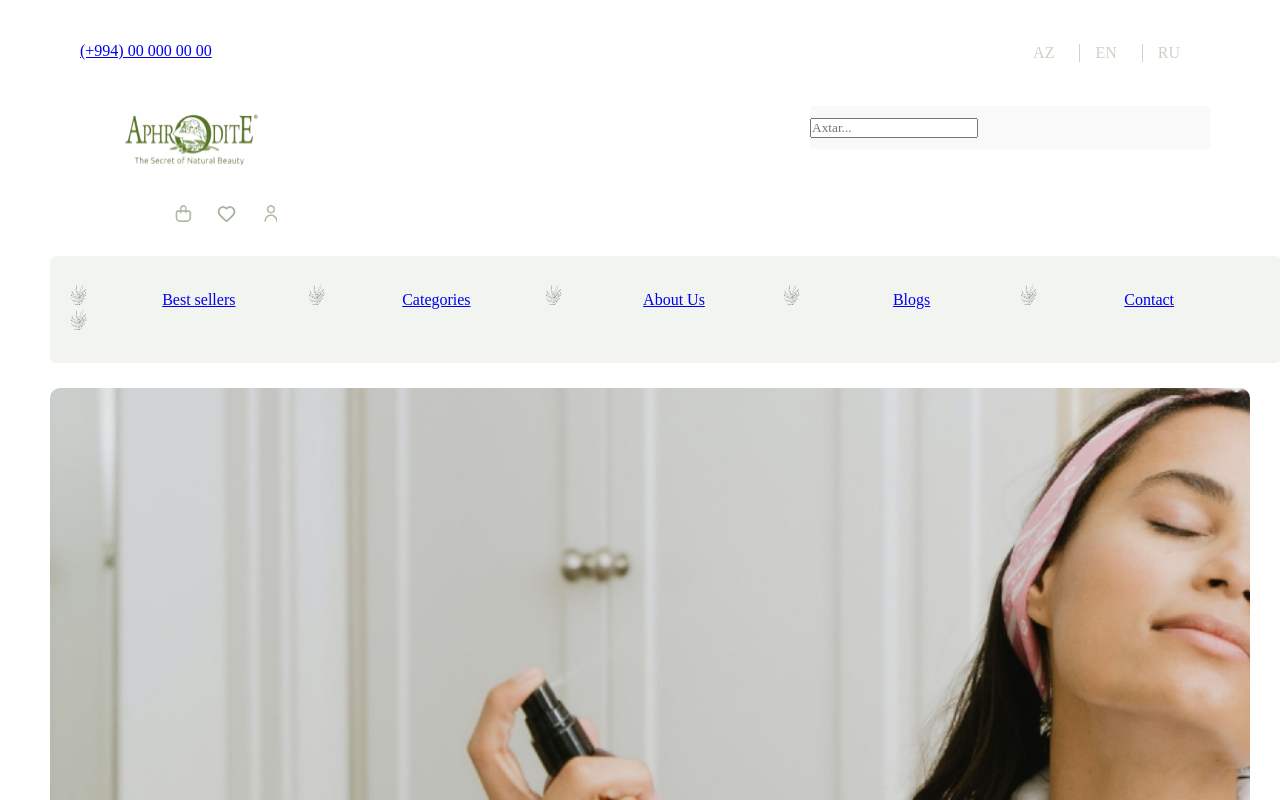
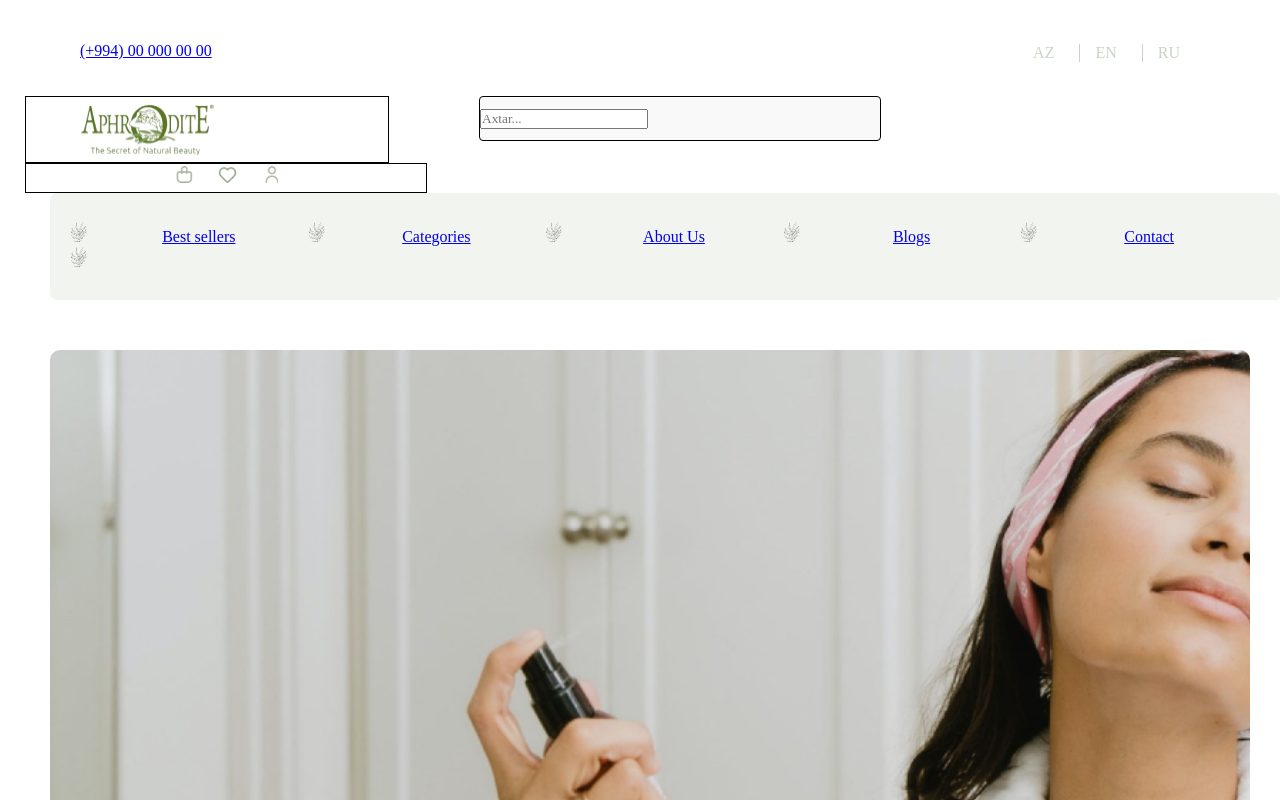
Before and after one commit to Rustam200391/new, a plain HTML site: page index.html in a window 1280 px wide. Shown: the top 800 px of the page. Drawn offline with Linux system fonts and the light colour scheme; files whose address does not match are found by name.

Commit message:
build navigate block in header commit

```diff
--- a/index.html
+++ b/index.html
@@ -12,7 +12,7 @@
   </head>
 
   <body>
-    <div class="page">
+    <!-- <div class="page"> -->
       <!-- site header -->
       <header class="header">
         <div class="header__info">
@@ -28,9 +28,6 @@
             <div class="label"></div>
           </div>
           <div class="navigate__search">
-            <!-- <a href="#"> <div class="search"></div></a>
-            <div class="search__title">
-              <p>Axtar...</p> -->
               <i class="fa fa-address-book-o" aria-hidden="true"></i>
               <input type="text" placeholder="Axtar...">
             </div>
@@ -497,7 +494,7 @@
     </div>
     <!-- footer -->
 
-<div class="footer">
+      <div class="footer">
   <div class="footer__block-1">
       <div class="block_1">
         Contact
@@ -544,7 +541,7 @@
       <a href="#">Flegri web studio. All rights reserved</a>
     </div>
 </div>
-</div>
+      </div>
 
   </body>
 </html>
--- a/style/style.css
+++ b/style/style.css
@@ -50,12 +50,13 @@
 }
 
 .header__navigate {
+    display: grid;
+    grid-template-columns: repeat(3,1fr);
+    grid-gap: 10px;
     min-height: 67px;
-    /* min-width: 1200px; */
-    margin: 5px;
-    padding: 10px 40px 25px 40px;
-    display: flex;
-    justify-content: space-between;
+    width: 100;
+    /* margin: 5px;
+    padding: 10px 40px 25px 40px; */
 }
 
 
@@ -63,6 +64,7 @@
     display: flex;
     align-items: center;
     margin: 0px 0px 0px 0px;
+    border: 1px solid black;
 }
 
 .label {
@@ -82,36 +84,14 @@
     align-items: center;
     border-radius: 4px;
     margin: 0 0 0 80px;
+    border: 1px solid black;
 }
 
-
-
-
-/* .search {
-    background-image: url("../assets/img/search.png");
-    background-size: contain;
+.fa fa-address-book-o {
     width: 28px;
     height: 28px;
     padding: 3.5px;
-    margin-left: 10px;
-    margin-top: 5px;
 }
-
-.search__title {
-    margin-left: 10px;
-    display: flex;
-    align-items: center;
-}
-
-.search__title p {
-    font-family: Geist;
-    font-size: 14px;
-    font-weight: 84;
-    line-height: 18px;
-    letter-spacing: 0em;
-    text-align: left;
-    color: #999999;
-} */
 
 .navigate__icons {
     width: 400px;
@@ -120,6 +100,7 @@
     display: flex;
     flex-direction: row;
     justify-content: center;
+    border: 1px solid black;
 }
 
 .icons-bag {
@@ -171,8 +152,8 @@ ul li{
     padding: 20px 16px 20px 16px;
     border-radius: 7px;
     background-color: #F2F4F0;
-    margin-right: 50px;
-    margin-left: 50px;
+    margin-right: 30px;
+    margin-left: 25px;
     display: flex;
     align-items: center;
     flex-direction: row;
@@ -607,7 +588,7 @@ ul li{
 
 
 .block__1-title li {
-    min-width: 209px;
+    min-width: 509px;
     min-height: 18px;
     font-family: Geist;
     font-size: 14px;
```
